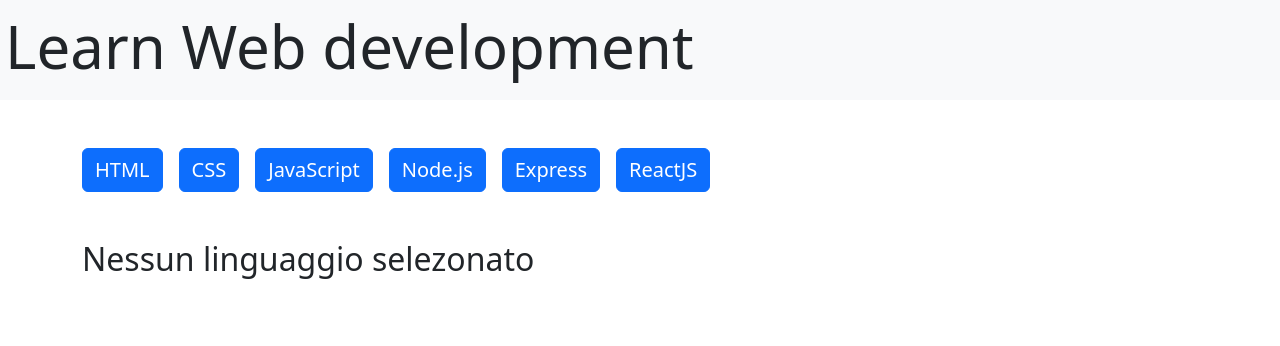
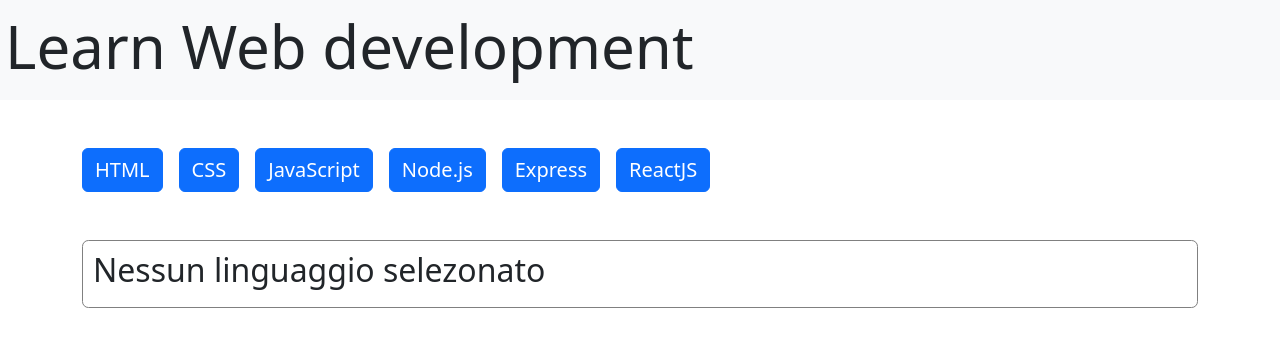
Before and after one commit to micheleferri01/react-use-state, a React (Vite) app: page / in a window 1280 px wide. Shown: the top 346 px of the page. Built offline with nearby package versions, Linux system fonts and the light colour scheme.

Commit message:
stile pagina

```diff
--- a/src/assets/css/index.css
+++ b/src/assets/css/index.css
@@ -12,3 +12,9 @@
 header > h1 {
   font-size: 60px;
 }
+
+.my-card{
+  border: 1px solid grey;
+  border-radius: 0.4rem;
+  padding: 10px;
+}
```
